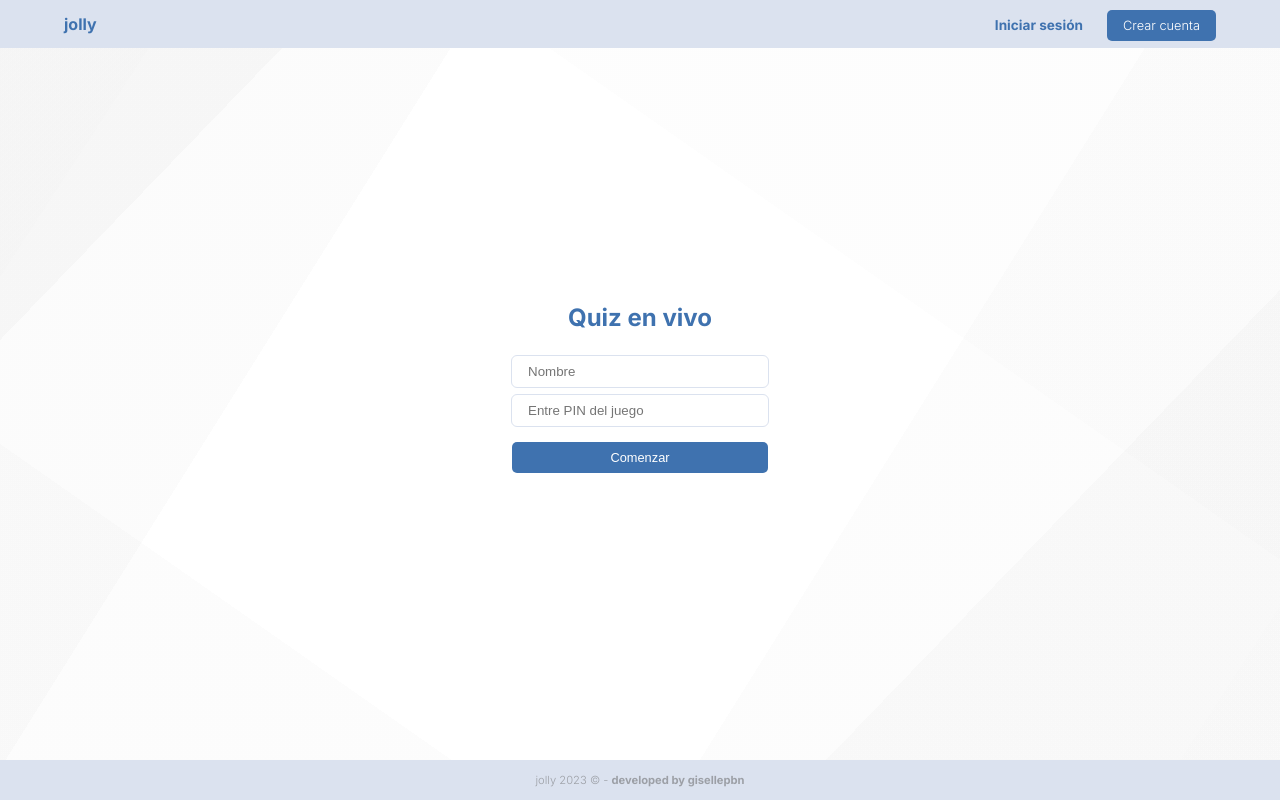
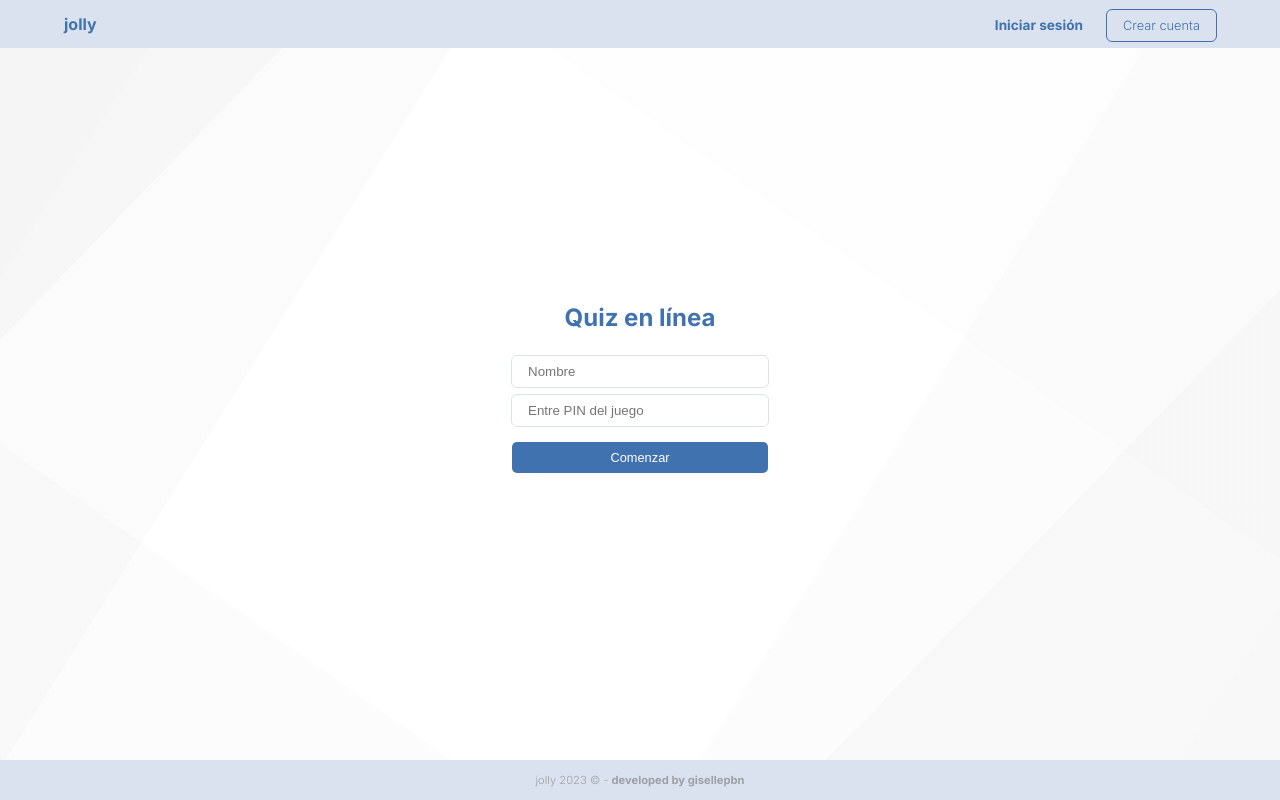
Before and after one commit to gisellepbn/jolly-es, a Django app: page /join in a window 1280 px wide. Run offline with Django 4.2, Linux system fonts and the light colour scheme.

Commit message:
Fix bug in navbar

```diff
--- a/jolly/settings.py
+++ b/jolly/settings.py
@@ -25,7 +25,7 @@ SECRET_KEY = config("SECRET_KEY")
 # SECURITY WARNING: don't run with debug turned on in production!
 DEBUG = True
 
-ALLOWED_HOSTS = []
+ALLOWED_HOSTS = ['192.168.162.218']
 
 
 # Application definition
--- a/quizzes/templates/quizzes/join-quiz.html
+++ b/quizzes/templates/quizzes/join-quiz.html
@@ -10,7 +10,7 @@
 <div class="grid">
     {% include 'partials/navbar.html' %}
     <div id="join-container" class="wrapper">
-        <h3>Quiz en vivo</h3>
+        <h3>Quiz en línea</h3>
         <form id="join-form" action="" class="form" method="post">
             {% include 'partials/alerts.html' %}
             {% csrf_token %}
--- a/quizzes/templates/quizzes/live-quiz.html
+++ b/quizzes/templates/quizzes/live-quiz.html
@@ -1,6 +1,6 @@
 {% extends 'base.html' %}
 {% block title %}
-<title>Quiz en vivo</title>
+<title>Quiz en línea</title>
 {% endblock title %}
 
 {% block content %}
@@ -16,7 +16,7 @@
                 </h1>
                 <p id="message-1">Atent@ a la próxima pregunta.</p>
 
-                <a id="next-btn" class="btn transparent-btn">Continuar</a>
+                <a id="next-btn" class="btn transparent-white-btn">Continuar</a>
             </div>
             {% else %}
             <div class="message-body">
--- a/quizzes/templates/quizzes/start-quiz.html
+++ b/quizzes/templates/quizzes/start-quiz.html
@@ -33,7 +33,7 @@
 
         <div class="active-question">
 
-            <h3>Participantes en vivo: {{num_participants}}</h3>
+            <h3>Participantes en línea: {{num_participants}}</h3>
             <div class="question-box">
                 <div class="question-header">
                     <p>Pregunta <span id="question-number"></span></p>
--- a/static/css/styles.css
+++ b/static/css/styles.css
@@ -259,14 +259,24 @@ p {
   margin-top: 0.5rem;
 }
 
-.transparent-btn {
+.transparent-white-btn {
   background-color: transparent;
   outline: 1px solid #fff;
   color: #fff;
 }
-.transparent-btn:hover {
+.transparent-white-btn:hover {
   background-color: #f9f7f7;
   color: #3f72af;
+}
+
+.transparent-blue-btn {
+  background-color: transparent;
+  outline: 1px solid #3f72af;
+  color: #3f72af;
+}
+.transparent-blue-btn:hover {
+  background-color: #3f72af;
+  color: #fff;
 }
 
 .link {
--- a/static/js/main.js
+++ b/static/js/main.js
@@ -80,12 +80,14 @@ document.addEventListener('DOMContentLoaded', () => {
 					sessionStorage.setItem('countdown', 'true');
 				} else {
 					// submit answer with score 0
-					submit_answer(
-						'',
-						parseInt(timer.textContent),
-						parseInt(live_question.dataset.pin),
-						live_question.dataset.participant
-					);
+					// submit_answer(
+					// 	'',
+					// 	parseInt(timer.textContent),
+					// 	parseInt(live_question.dataset.pin),
+					// 	live_question.dataset.participant
+					// );
+					console.log('timer', timer.textContent);
+					countdown(timer.textContent, timer);
 				}
 			});
 		} else {
--- a/static/sass/components/_button.scss
+++ b/static/sass/components/_button.scss
@@ -51,7 +51,7 @@
 	margin-top: 0.5rem;
 }
 
-.transparent-btn {
+.transparent-white-btn {
 	background-color: transparent;
 	outline: 1px solid $white-color;
 	color: $white-color;
@@ -61,3 +61,14 @@
 		color: $secondary-color;
 	}
 }
+
+.transparent-blue-btn {
+	background-color: transparent;
+	outline: 1px solid $secondary-color;
+	color: $secondary-color;
+
+	&:hover {
+		background-color: $secondary-color;
+		color: $white-color;
+	}
+}
--- a/templates/partials/navbar.html
+++ b/templates/partials/navbar.html
@@ -15,6 +15,15 @@
     <div class="menu hidden">
         <ul class="menu-items">
 
+
+
+            {% if request.user.is_authenticated %}
+            <li class="menu-item"><a class="menu-link" href="{% url 'join_quiz' %}">Jugar</a></li>
+            <li class="menu-item"><a class="menu-link" href="{% url 'create_quiz' %}">Crear quiz</a></li>
+            <li class="menu-item"><a class="menu-link" href="{% url 'account' 'all' %}"><span>Mi cuenta</span></a>
+            </li>
+            <li class="menu-item"><a class="menu-link" href="{% url 'logout' %}">Cerrar sesión</a></li>
+            {% else %}
             {% if page == 'sign_up' %}
             <li class="menu-item"><a class="menu-link" href="{% url 'join_quiz' %}">Jugar</a></li>
             <li class="menu-item"><a class="menu-link" href="{% url 'index' %}">Iniciar sesión</a></li>
@@ -25,13 +34,6 @@
             <li class="menu-item"><a class="menu-link" href="{% url 'join_quiz' %}">Jugar</a></li>
             <li class="menu-item"><a class="menu-link" href="{% url 'register' %}">Crear cuenta</a></li>
             {% endif %}
-
-            {% if request.user.is_authenticated %}
-            <li class="menu-item"><a class="menu-link" href="{% url 'join_quiz' %}">Jugar</a></li>
-            <li class="menu-item"><a class="menu-link" href="{% url 'create_quiz' %}">Crear quiz</a></li>
-            <li class="menu-item"><a class="menu-link" href="{% url 'account' 'all' %}"><span>Mi cuenta</span></a>
-            </li>
-            <li class="menu-item"><a class="menu-link" href="{% url 'logout' %}">Cerrar sesión</a></li>
             {% endif %}
 
         </ul>
@@ -40,22 +42,24 @@
     <div class="navbar-menu hidden">
         <ul class="navbar-items">
 
-            {% if page == 'sign_up' %}
-            <li class="navbar-item"><a class="link" href="{% url 'join_quiz' %}">Jugar</a></li>
-            <li class="navbar-item"><a class="btn" href="{% url 'index' %}">Iniciar sesión</a></li>
-            {% elif page == 'join' %}
-            <li class="navbar-item"><a class="link" href="{% url 'index' %}">Iniciar sesión</a></li>
-            <li class="navbar-item"><a class="btn" href="{% url 'register' %}">Crear cuenta</a></li>
-            {% else %}
-            <li class="navbar-item"><a class="link" href="{% url 'join_quiz' %}">Jugar</a></li>
-            <li class="navbar-item"><a class="btn" href="{% url 'register' %}">Crear cuenta</a></li>
-            {% endif %}
-
             {% if request.user.is_authenticated %}
             <li class="navbar-item"><a class="link" href="{% url 'join_quiz' %}">Jugar</a></li>
             <li class="navbar-item"><a class="link" href="{% url 'create_quiz' %}">Crear quiz</a></li>
             <li class="navbar-item"><a class="link" href="{% url 'account' 'all' %}"><span>Mi cuenta</span></a></li>
             <li class="navbar-item"><a class="link" href="{% url 'logout' %}">Cerrar sesión</a></li>
+            {% else %}
+            {% if page == 'sign_up' %}
+            <li class="navbar-item"><a class="link" href="{% url 'join_quiz' %}">Jugar</a></li>
+            <li class="navbar-item"><a class="btn transparent-blue-btn" href="{% url 'index' %}">Iniciar sesión</a></li>
+            {% elif page == 'join' %}
+            <li class="navbar-item"><a class="link" href="{% url 'index' %}">Iniciar sesión</a></li>
+            <li class="navbar-item"><a class="btn transparent-blue-btn" href="{% url 'register' %}">Crear cuenta</a>
+            </li>
+            {% else %}
+            <li class="navbar-item"><a class="link" href="{% url 'join_quiz' %}">Jugar</a></li>
+            <li class="navbar-item"><a class="btn transparent-blue-btn" href="{% url 'register' %}">Crear cuenta</a>
+            </li>
+            {% endif %}
             {% endif %}
 
 
```
Also changed, not shown: 1 other file.
